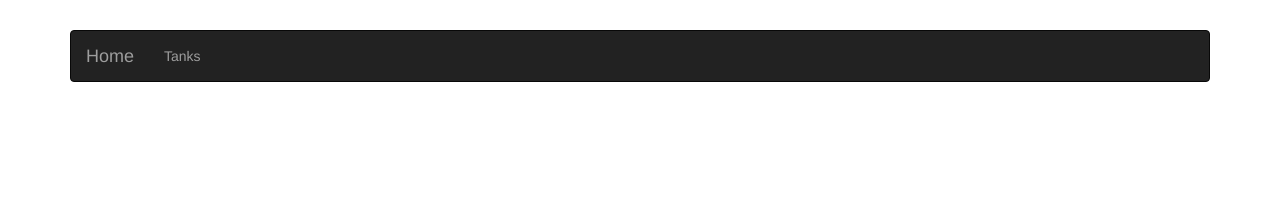
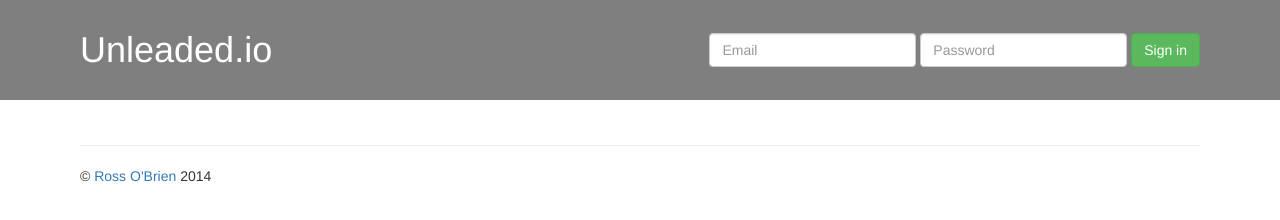
Before and after one commit to rossobrien/unleaded, a website: page www/index.html in a window 1280 px wide. Drawn offline with nearby package versions, Linux system fonts and the light colour scheme; some packages are replaced by stand-ins of ours; a script that the page names is missing.

Commit message:
Update layout and styles

```diff
--- a/www/css/style.css
+++ b/www/css/style.css
@@ -1,4 +1,16 @@
-body { padding-top:30px; }
+body {
+	padding-top: 125px;
+	padding-bottom: 20px;
+}
+
+.navbar-fixed-top {
+	background-color: rgba(0,0,0,.5);
+	border-bottom: 0px;
+	padding-top: 25px;
+	padding-bottom: 25px;
+}
+
+.navbar-inverse .navbar-brand { font-size: 36px; color: #FFF; padding-left: 0px; }
 
 .header-btn { margin-top: 20px; }
 
@@ -7,3 +19,10 @@
 .number-input { width: 75px; }
 
 .input-group>.number-input { width: 75px;}
+
+.container-wide {
+	padding-left: 80px;
+	padding-right: 80px;
+}
+
+.jumbotron.main { padding: 100px 0px 50px 0px; margin-top:-75px; }
--- a/www/index.html
+++ b/www/index.html
@@ -28,21 +28,45 @@
 	<script src="js/app.js"></script>
 </head>
 <body ng-app="unleadedApp">
-<div class="container">
 
-	<!-- HEADER -->
-	<nav class="navbar navbar-inverse">
-		<div class="navbar-header">
-			<a class="navbar-brand" href="/">Home</a>
+	<div class="navbar navbar-inverse navbar-fixed-top" role="navigation">
+		<div class="container-wide">
+			<div class="navbar-header">
+				<button type="button" class="navbar-toggle collapsed" data-toggle="collapse" data-target=".navbar-collapse">
+					<span class="sr-only">Toggle navigation</span>
+					<span class="icon-bar"></span>
+					<span class="icon-bar"></span>
+					<span class="icon-bar"></span>
+				</button>
+				<a class="navbar-brand" href="/">Unleaded.io</a>
+			</div>
+			<div class="navbar-collapse collapse">
+				<form class="navbar-form navbar-right" role="form">
+					<div class="form-group">
+						<input type="text" placeholder="Email" class="form-control">
+					</div>
+					<div class="form-group">
+						<input type="password" placeholder="Password" class="form-control">
+					</div>
+					<button type="submit" class="btn btn-success">Sign in</button>
+				</form>
+			</div><!--/.navbar-collapse -->
 		</div>
-		<ul class="nav navbar-nav">
-			<li><a href="/tanks">Tanks</a></li>
-		</ul>
-	</nav>
+	</div>
+
 
 	<!-- ANGULAR DYNAMIC CONTENT -->
-	<div ng-view></div>
 
-</div>
+	<div class="container">
+		<div ng-view></div>
+	</div>
+
+	<div class="container-wide">
+		<hr>
+
+		<footer>
+			<p>&copy; <a href="http://obrienross.com" target="_blank">Ross O'Brien</a> 2014</p>
+		</footer>
+	</div>
 </body>
 </html>
```
Also changed, not shown: www/views/home.html (+27 -3 lines).
